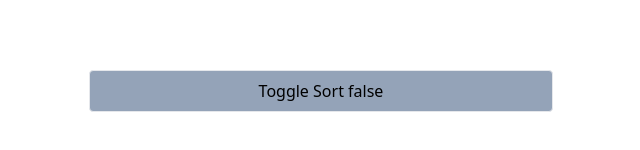
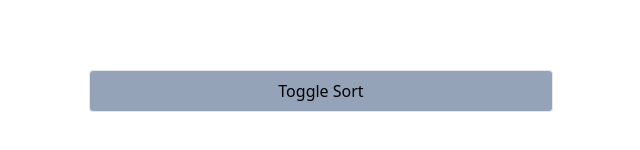
Before and after one commit to flys1ck/advent-of-vue-2022, a Vue app: page / in a window 1280 px wide. Shown: the part 582-732 px from the top of the page, without its empty margins (319-959 px from the left). Built offline with nearby package versions, Linux system fonts and the light colour scheme.

Commit message:
chore: remove debug

```diff
--- a/src/day09/App.vue
+++ b/src/day09/App.vue
@@ -7,7 +7,7 @@
       <component v-for="present in computedPresents" :key="present.id" :is="present.importName" />
     </div>
     <button class="mt-24 rounded border bg-slate-400 p-2" @click="isSortActive = !isSortActive">
-      Toggle Sort {{ isSortActive }}
+      Toggle Sort
     </button>
   </div>
 </template>
```
